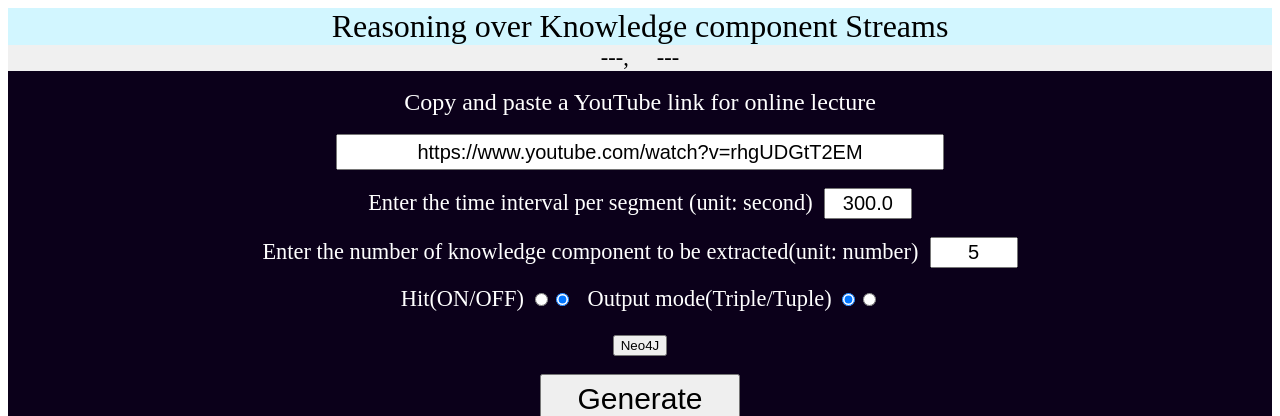
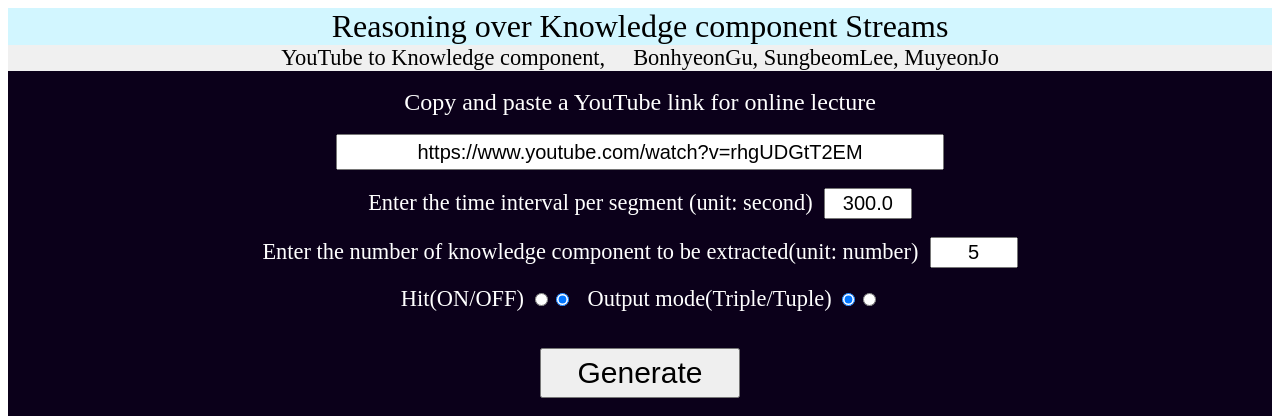
Before and after one commit to BonhyeonGu/Reasoning_over_Knowledge_Component_Streams, a Flask app: page / in a window 1280 px wide. Shown: the top 416 px of the page. Run offline with Flask 2, Linux system fonts and the light colour scheme; parts of the project's set-up code (start-up, migrations or seed data) failed here and were passed over.

Commit message:
디비 올리는거랑 병합 못할듯

```diff
--- a/templates/index.html
+++ b/templates/index.html
@@ -84,7 +84,7 @@
 
 <body>
 	<div id = "title">Reasoning over Knowledge component Streams</div>
-    <div id = "aff">---, &nbsp;&nbsp;&nbsp;&nbsp;---</div>
+    <div id = "aff">YouTube to Knowledge component, &nbsp;&nbsp;&nbsp;&nbsp;BonhyeonGu, SungbeomLee, MuyeonJo</div>
 	<div id = "top">
 		<form action="/result" method="post" id="inp">
 			<br /><div id = "input_link">Copy and paste a YouTube link for online lecture</div><br />
@@ -95,7 +95,6 @@
                 <span class = "input_etc">Enter the number of knowledge component to be extracted(unit: number)&nbsp;&nbsp;<input type="text" name="keywordSize" value="5" style="width:80px;height:25px;font-size:20px;text-align:center;"></span><br /><br />
                 <span class = "input_etc">Hit(ON/OFF) <input type="radio" name="hit" value="on"><input type="radio" name="hit" value="off" checked="checked"></span>&nbsp;&nbsp;&nbsp;
                 <span class = "input_etc">Output mode(Triple/Tuple) <input type="radio" name="triple" value="on" checked="checked"><input type="radio" name="triple" value="off"></span><br /><br />
-				<span class = "input_etc"><button>Neo4J</button></span>
             </div>
 			<br /><button id="btnInp" style="width:200px;height:50px;font-size:30px;">Generate</button><br><br>
 			<iframe id="player" type="text/html" width="640" height="360" src="" frameborder="0"></iframe>
```
